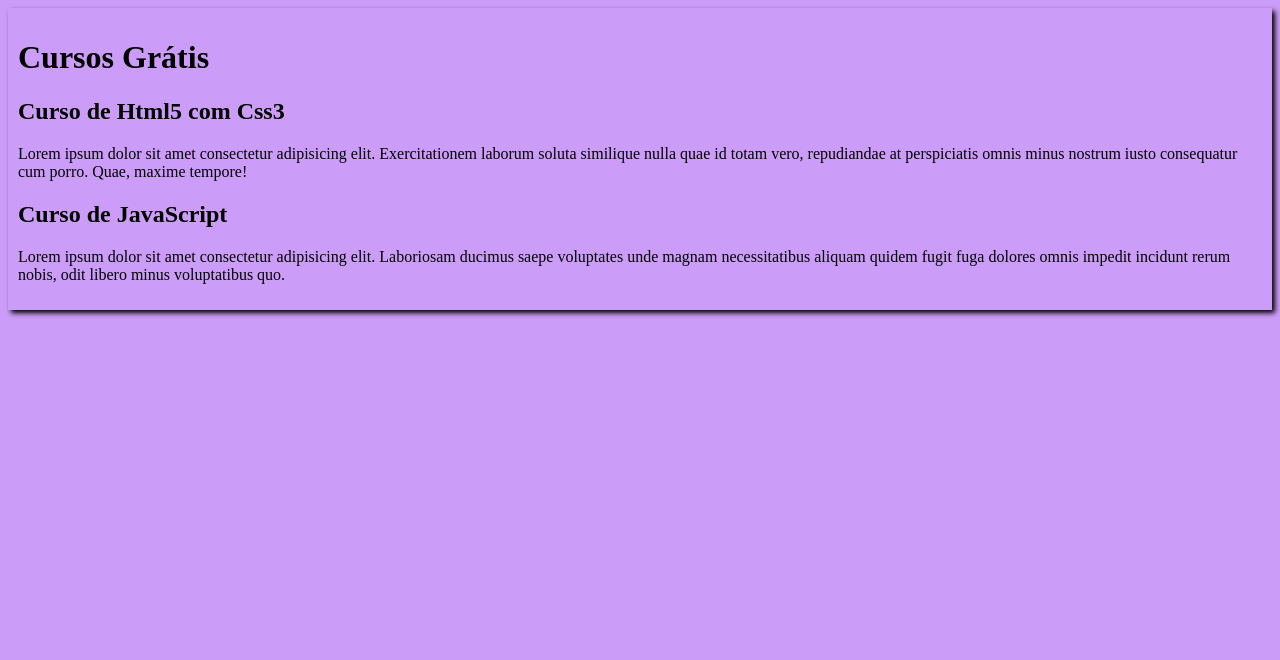
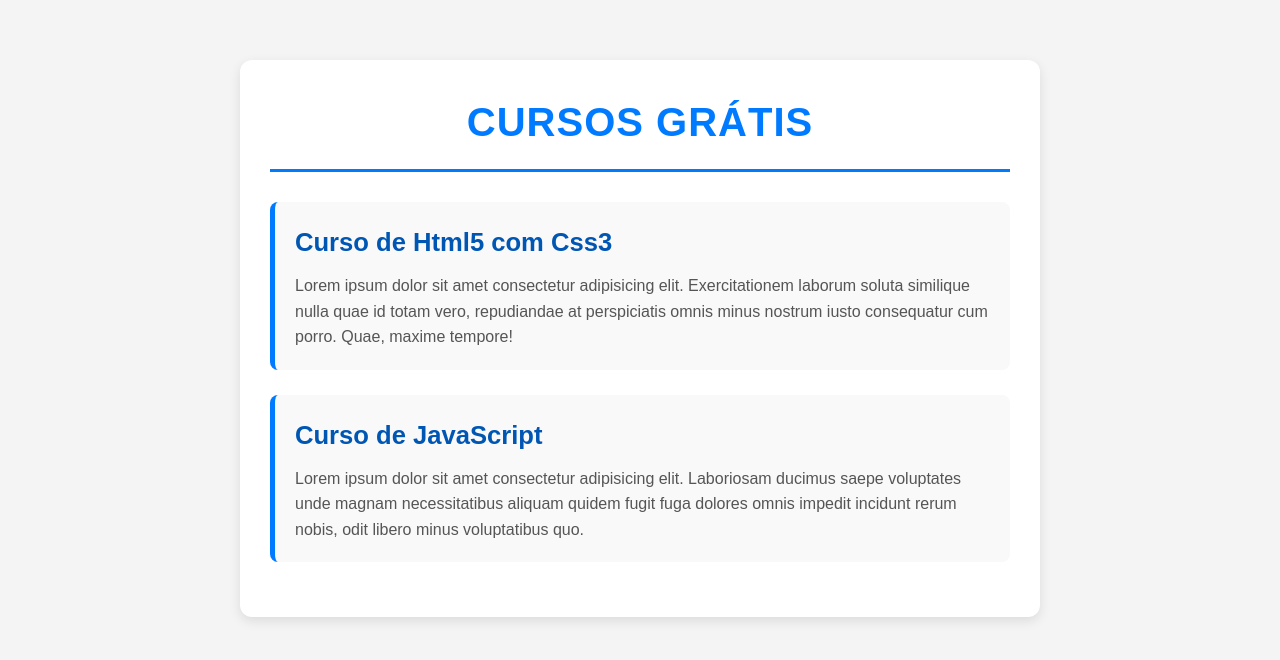
Before and after one commit to estrelagabriela/projeto-site, a plain HTML site: page index.html in a window 1280 px wide. Drawn offline with Linux system fonts and the light colour scheme.

Commit message:
Atualização

```diff
--- a/estilos/style.css
+++ b/estilos/style.css
@@ -1,16 +1,77 @@
-*{
-    font-family: Arial, Helvetica, sans-serif
-    font-size: 16px;
+* {
+    margin: 0;
+    padding: 0;
+    box-sizing: border-box;
+}
 
+body {
+    font-family: 'Arial', sans-serif;
+    background-color: #f4f4f4;
+    color: #333;
+    line-height: 1.6;
+    padding: 20px;
 }
-body{
-    background-color: rgb(204,157,248);
 
+main {
+    max-width: 800px;
+    margin: 40px auto;
+    background-color: #fff;
+    padding: 30px;
+    border-radius: 12px;
+    box-shadow: 0 4px 12px rgba(0, 0, 0, 0.1);
 }
-main{
-    background-color: white
-    width: 500px;
-    margin:auto;
-    padding: 10px;
-    box-shadow: 3px 3px 5px rgba(0,0,0.473);;
+
+header {
+    text-align: center;
+    margin-bottom: 30px;
+    padding-bottom: 15px;
+    border-bottom: 3px solid #007bff;
 }
+
+header h1 {
+    font-size: 2.5rem;
+    color: #007bff;
+    text-transform: uppercase;
+    letter-spacing: 1px;
+}
+
+article {
+    margin-bottom: 25px;
+    padding: 20px;
+    background-color: #f9f9f9;
+    border-left: 5px solid #007bff;
+    border-radius: 8px;
+    transition: transform 0.2s ease, box-shadow 0.2s ease;
+}
+
+article:hover {
+    transform: translateY(-5px);
+    box-shadow: 0 6px 16px rgba(0, 123, 255, 0.15);
+}
+
+article h2 {
+    font-size: 1.6rem;
+    color: #0056b3;
+    margin-bottom: 10px;
+}
+
+article p {
+    font-size: 1rem;
+    color: #555;
+}
+
+/* Responsividade */
+@media (max-width: 600px) {
+    main {
+        padding: 20px;
+        margin: 20px auto;
+    }
+
+    header h1 {
+        font-size: 2rem;
+    }
+
+    article h2 {
+        font-size: 1.4rem;
+    }
+}
```
